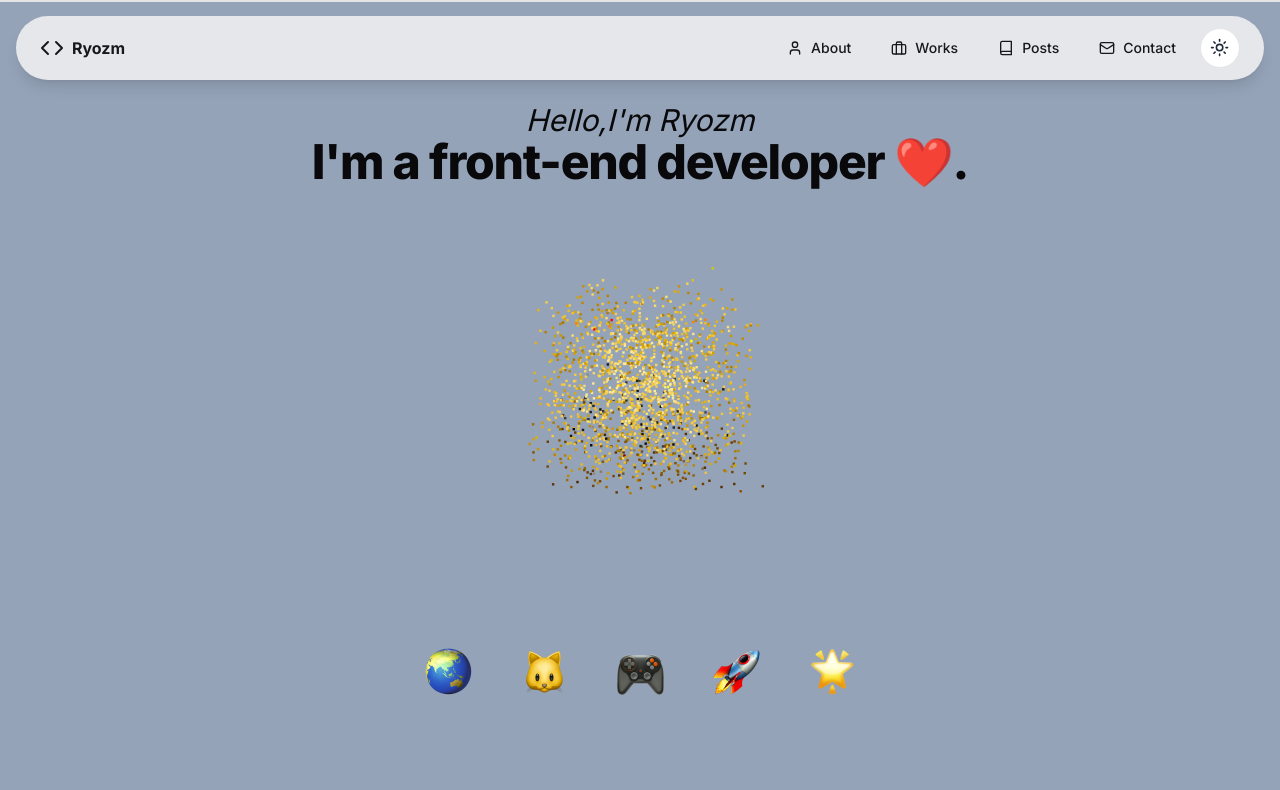
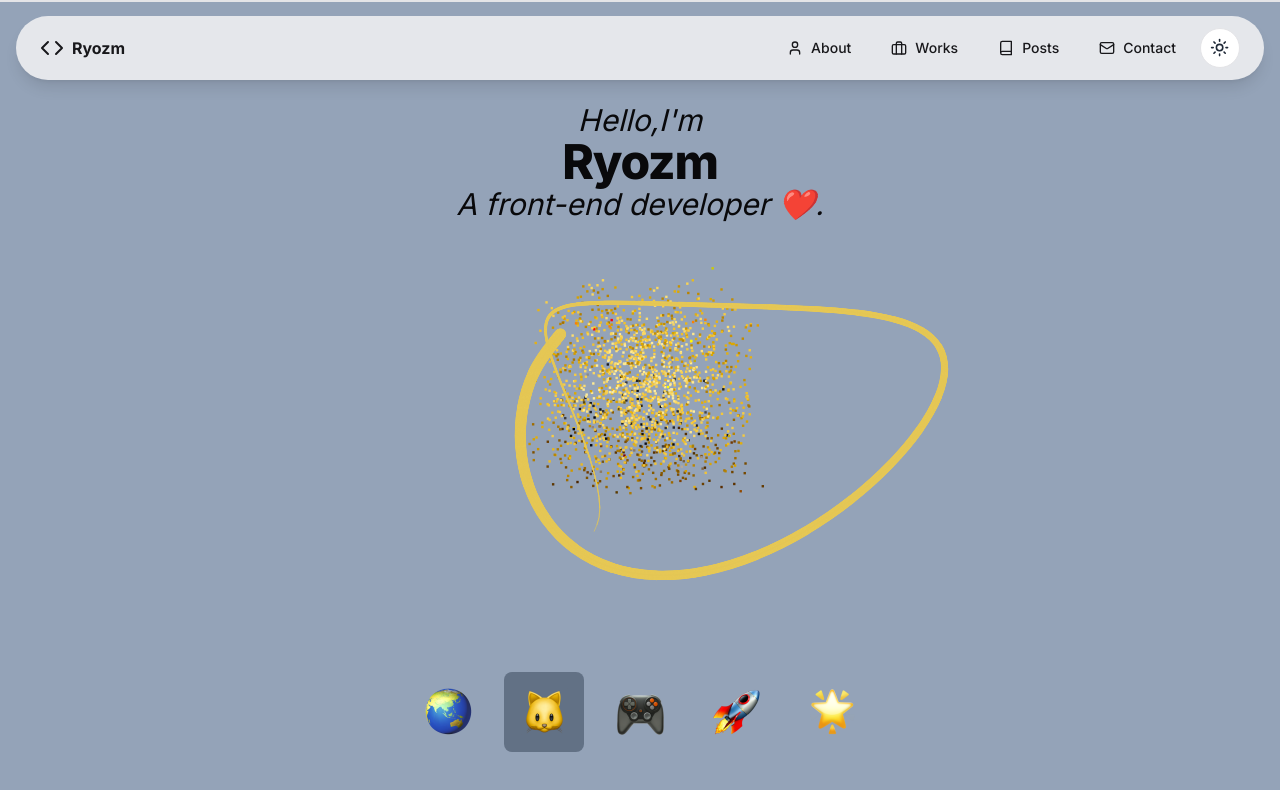
Before and after one commit to ryozm/ryozm-homepage, a Next.js app: page /home in a window 1280 px wide. Shown: the top 790 px of the page. Built offline with nearby package versions, Linux system fonts and the light colour scheme.

Commit message:
feat: Refactor DynamicLogo component and lazy load dependencies

```diff
--- a/app/home/components/DynamicLogo.tsx
+++ b/app/home/components/DynamicLogo.tsx
@@ -282,8 +282,7 @@
   // 激活logo
   function clickLogo(
     prt_canvas: ParticleCanvas | undefined,
-    logoItem: LogoImg,
-    updateActive = true
+    logoItem: LogoImg
   ) {
     toggleIsRunning(false)
     setTimeout(() => {
@@ -291,7 +290,7 @@
     }, 0)
     if (!prt_canvas) return
     prt_canvas.changeImg(logoItem)
-    updateActive && setActiveLogo(logoItem)
+    setActiveLogo(logoItem)
   }
 
   useMount(() => {
@@ -317,7 +316,7 @@
         let idx = logoImgs.findIndex(item => item.name === activeLogo?.name)
         if (idx !== -1) {
           idx = idx === logoImgs.length - 1 ? 0 : idx + 1
-          clickLogo(particleCanvas.current, logoImgs[idx], true)
+          clickLogo(particleCanvas.current, logoImgs[idx])
         }
       }
     },
@@ -327,13 +326,14 @@
   return (
     <div className=" relative w-full h-full flex justify-center items-center">
       <canvas ref={canvasRef} width={width} height={height}></canvas>
-      <div className="absolute bottom-20 flex flex-row items-center justify-center">
+      <div className="absolute bottom-10 flex flex-row items-center justify-center">
         {logos.map((item, idx) => (
           <div
             key={item.label}
             className={cn(
-              activeLogo?.name === item.label ? 'bg-slate-400' : 'bg-none',
-              'w-16 h-16 md:w-20 md:h-20 m-1 md:m-2 cursor-pointer rounded-lg hover:bg-slate-400 p-1 md:p-2 flex justify-center items-center'
+              activeLogo?.name === item.label ? 'bg-slate-700 dark:bg-slate-800' : 'bg-none',
+              'w-16 h-16 md:w-20 md:h-20 m-1 md:m-2 cursor-pointer rounded-lg p-1 md:p-2 flex justify-center items-center',
+              'bg-opacity-50 dark:bg-opacity-50 hover:bg-slate-800 hover:bg-opacity-50 dark:hover:bg-slate-700 dark:hover:bg-opacity-50'
             )}
             onClick={() => clickLogo(particleCanvas.current, logoImgs[idx])}
           >
--- a/app/home/page.tsx
+++ b/app/home/page.tsx
@@ -1,20 +1,29 @@
 import { Book, Briefcase, Mail, User } from 'lucide-react'
-import DynamicLogo from './components/DynamicLogo'
 import Header from './components/Header'
+import { Suspense, lazy } from 'react'
+
+const DynamicLogo = lazy(() => import('./components/DynamicLogo'))
+const Cursor = lazy(() => import('./components/Cursor'))
 
 const Home = () => {
   return (
     <div className=" snap-y snap-mandatory overflow-y-auto flex flex-col h-screen w-full">
+      <Suspense>
+        <Cursor />
+      </Suspense>
       <Header />
       <div className="snap-always border-t-2 relative snap-center min-h-screen pt-[100px] bg-slate-400 dark:bg-slate-900">
         <div className="text-center">
-          <h3 className="text-3xl italic">Hello,I'm Ryozm</h3>
+          <h3 className="text-3xl italic">Hello,I'm </h3>
           <h1 className="text-4xl font-extrabold tracking-tight lg:text-5xl">
-            I'm a front-end developer ❤️.
+            Ryozm
           </h1>
+          <h3 className="text-3xl italic">A front-end developer ❤️.</h3>
         </div>
-        <div className=" absolute top-0 bottom-0 left-0 right-0 w-full h-full">
-          <DynamicLogo />
+        <div className="absolute top-0 bottom-0 left-0 right-0 w-full h-full">
+          <Suspense>
+            <DynamicLogo />
+          </Suspense>
         </div>
       </div>
       <div className="snap-always border-t-2 snap-center min-h-screen pt-[100px] bg-slate-400 dark:bg-slate-900">
```
